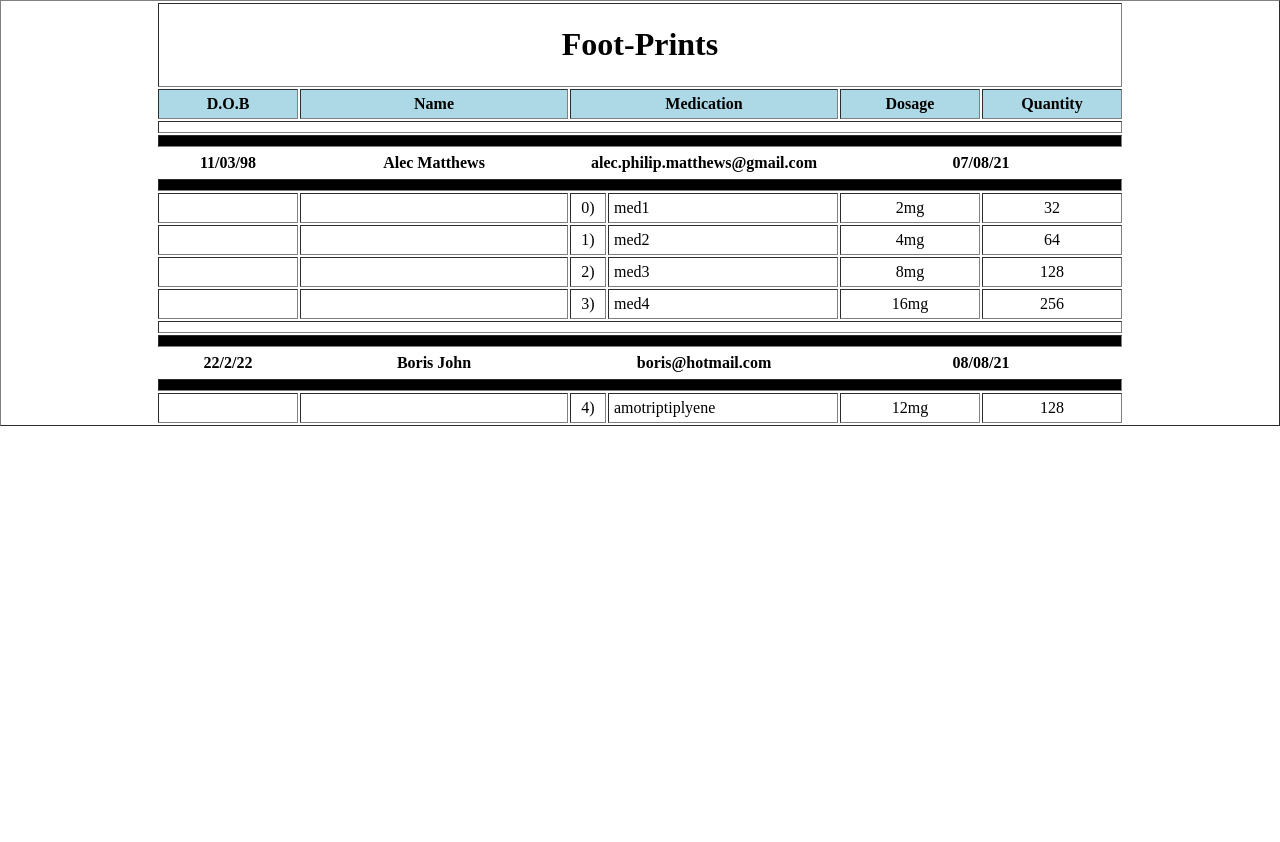
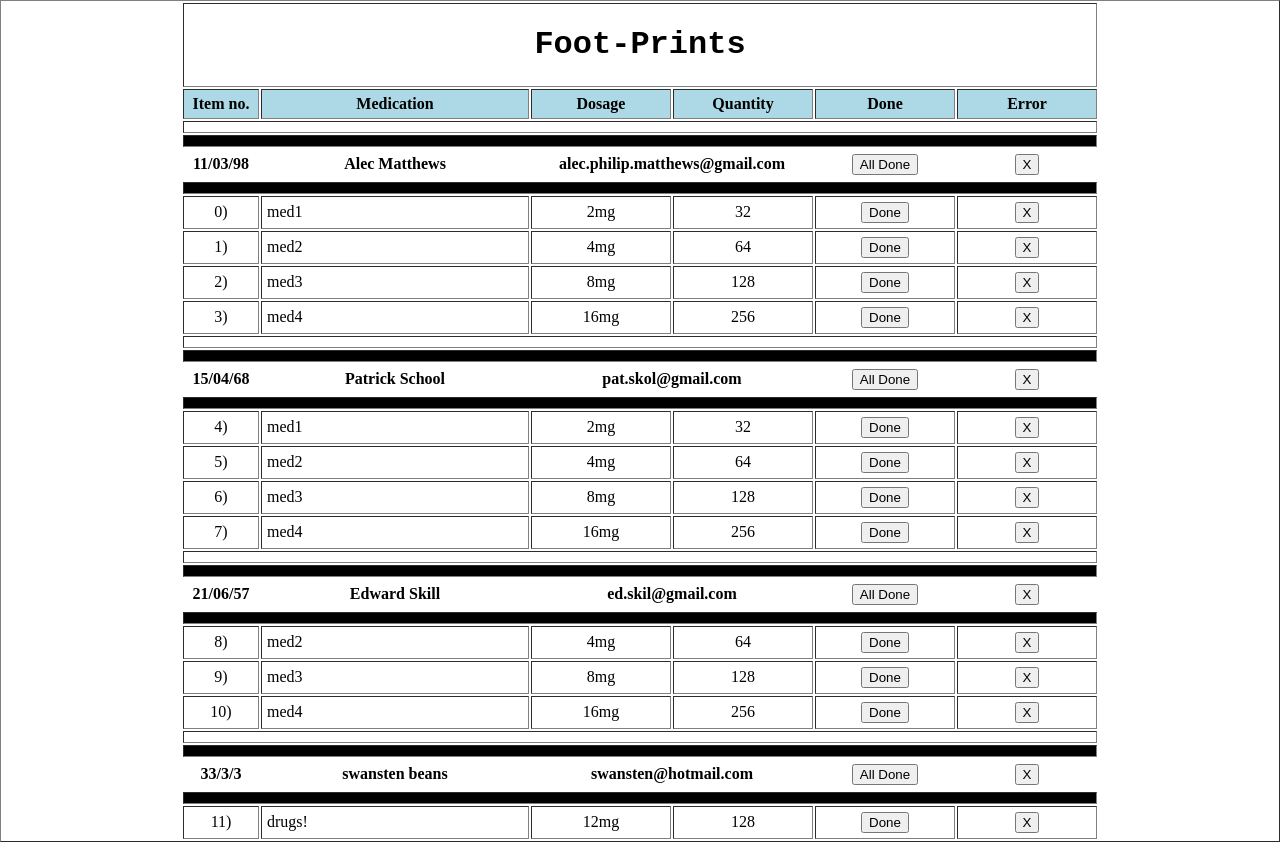
Before and after one commit to mattalec/Foot-Prints, a Flask app: page / in a window 1280 px wide. Before the commit the page ends 426 px from the top, so only its background shows below. Run offline with Flask 2, Linux system fonts and the light colour scheme.

Commit message:
added button

```diff
--- a/app.py
+++ b/app.py
@@ -5,8 +5,6 @@ from datetime import datetime
 import webbrowser
 
 app = Flask(__name__)
-
-
 
 # app.config['SQLALCHEMY_DATABASE_URI'] = 'sqlite:///test.db'
 # db = SQLAlchemy(app)
@@ -47,7 +45,8 @@ def index():
 
 @app.route('/delete/<int:id>')
 def delete(id):
-	task_to_delete = Todo.query.get_or_404(id)
+	task_to_delete = Todo.quem
+	y.get_or_404(id)
 
 	try:
 		db.session.delete(task_to_delete)
--- a/scripts.csv
+++ b/scripts.csv
@@ -1,6 +1,13 @@
 dob,full_name,email,medication,dosage,quantity,date
 11/03/98,Alec Matthews,alec.philip.matthews@gmail.com,med1,2mg,32,07/08/21
-11/03/98,Alec Matthews,alec.philip.matthews@gmail.com,med2,4mg,64,08/08/21
-11/03/98,Alec Matthews,alec.philip.matthews@gmail.com,med3,8mg,128,09/08/21
-11/03/98,Alec Matthews,alec.philip.matthews@gmail.com,med4,16mg,256,10/08/21
-22/2/22,Boris John,boris@hotmail.com,amotriptiplyene,12mg,128,08/08/21
+11/03/98,Alec Matthews,alec.philip.matthews@gmail.com,med2,4mg,64,07/08/21
+11/03/98,Alec Matthews,alec.philip.matthews@gmail.com,med3,8mg,128,07/08/21
+11/03/98,Alec Matthews,alec.philip.matthews@gmail.com,med4,16mg,256,07/08/21
+15/04/68,Patrick School,pat.skol@gmail.com,med1,2mg,32,08/08/21
+15/04/68,Patrick School,pat.skol@gmail.com,med2,4mg,64,08/08/21
+15/04/68,Patrick School,pat.skol@gmail.com,med3,8mg,128,08/08/21
+15/04/68,Patrick School,pat.skol@gmail.com,med4,16mg,256,08/08/21
+21/06/57,Edward Skill,ed.skil@gmail.com,med2,4mg,64,08/08/21
+21/06/57,Edward Skill,ed.skil@gmail.com,med3,8mg,128,08/08/21
+21/06/57,Edward Skill,ed.skil@gmail.com,med4,16mg,256,08/08/21
+33/3/3,swansten beans,swansten@hotmail.com,drugs!,12mg,128,20/08/21
--- a/static/css/main.css
+++ b/static/css/main.css
@@ -15,6 +15,10 @@ td {
 	padding: 5px;
 }
 
+h1 {
+	font-family: 'Courier New', Courier, monospace;
+}
+
 .small {
 	height: 100%;
 	width: 10vw;
@@ -22,12 +26,30 @@ td {
 
 .smaller {
 	height: 100%;
-	width: 3vh;
+	width: 5vw;
 }
 
 .big {
 	height: 100%;
 	width: 20vw;
+}
+.success-buton {
+	display: block;
+	width: 100%;
+	border: none;
+	background-color: #04AA6D;
+	padding: 14px 28px;
+	font-size: 16px;
+	cursor: pointer;
+	text-align: center;
+}
+.err-button {
+	width: 100%;
+	height: 100%
+}
+
+.error-options {
+	display: none;
 }
 
 #table-head td {
--- /dev/null
+++ b/static/javascript/index.js
@@ -0,0 +1,36 @@
+function ErrButton() {
+
+    var x = document.getElementsByClassName('col-change');
+    for (var i = 0; i < x.length; i++) {
+        x.item(i).colSpan = '10';
+    }
+
+    var y = document.getElementsByClassName('error-options');
+    for (var i = 0; i < y.length; i++) {
+        y.item(i).style.display = 'table-cell';
+    }
+
+    console.log('ErrButton()');
+
+    // document.getElementById('footprints').colSpan = '6';
+    // document.getElementById('break').colSpan = '6';
+    // document.getElementById('break-blank').colSpan = '6';
+}
+
+function AddDone() {
+    pass;
+}
+
+// function OnLoad() {
+//     var x = document.getElementsByClassName('col-change');
+//     for (var i = 0; i < x.length; i++) {
+//         x.item(i).colSpan = '6';
+//     }
+
+//     var y = document.getElementsByClassName('error-options');
+//     for (var i = 0; i < x.length; i++) {
+//         y.item(i).style.display = 'none';
+//     }
+// }
+
+console.log('hello');
--- a/templates/base.html
+++ b/templates/base.html
@@ -5,9 +5,10 @@
         <title>Document</title>
         <meta name="viewport" content="width=device-width, initial-scale=1">
         <link rel="stylesheet" href="{{ url_for('static', filename='css/main.css') }}">
+        <script src="{{ url_for('static', filename='javascript/index.js') }}"></script>
         {% block head %}{% endblock %}
     </head>
-    <body>
+    <body onload='OnLoad()'>
       {% block body %}{% endblock %}
     </body>
 </html>
--- a/templates/index.html
+++ b/templates/index.html
@@ -21,61 +21,74 @@
 
 		{% else %}
 
-			<th colspan="8"><h1>Foot-Prints</h1></th>
+			<th id='footprints' class='col-change' colspan="10"><h1>Foot-Prints</h1></th>
 			<tr id='table-head'>
-				<td class='small' id='dob'>D.O.B</td>
-				<td class='big' id='name'>Name</td>
-				<td class='big' id='medication' colspan='2'>Medication</td>
+				<td class='smaller' id='dob'>Item no.</td>
+				<td class='big' id='name'>Medication</td>
 				<td class='small' id='dosage'>Dosage</td>
 				<td class='small' id='quantity'>Quantity</td>
-				<!--<td class='small' id='date'>Date</td>
 				<td class='small' id='success'>Done</td>
-				<td class='small' id='error'>Error</td>-->
+				<td class='small' id='error'>Error</td>
+				<td class='smaller error-options'>early</td>
+				<td class='smaller error-options'>never requested</td>
+				<td class='smaller error-options'>not pt</td>
+				<td class='smaller error-options'>dose never requested</td>
+				<td class='smaller error-options'>adverse reactions</td>
 			</tr>
 
 			{% for script in scripts %}
 
-				{# if new patient add header #}
+				{# if first new name #}
 				{% if loop.index0 == 0 %}
-					<tr id='break-blank'><td colspan='8'></td></tr>
-					<tr id='break'><td colspan='8'></td></tr>
+					<tr id='break-blank' ><td class='col-change' colspan='10'></td></tr>
+					<tr id='break'><td class='col-change' colspan='10'></td></tr>
 					<tr id='first-row'>
 						<td>{{script[1].dob}}</td>
 						<td>{{script[1].full_name}}</td>
 						<td class='email' colspan='2'>{{script[1].email}}</td>
-						<td colspan='2'>{{script[1].date}}</td>
-						<!--<td class='small' id='success-button'><button/>All Done</td>
-						<td class='small' id='error-button'><button/>X</td>	-->
+						<!--<td>Requested: {{script[1].date}}</td>-->
+						<td class='small'><div class='success-button'><input type='button' class='success-button' value='All Done'/></div></td>
+						<td class='small'><input type='button' class='error-button' onclick='ErrButton()' value='X'></td>
+						<td class='smaller error-options'><input type='checkbox'></td>
+						<td class='smaller error-options'><input type='checkbox'></td>
+						<td class='smaller error-options'><input type='checkbox'></td>
+						<td class='smaller error-options'><input type='checkbox'></td>
 					</tr>
-					<tr id='break'><td colspan='8'></td></tr>
+					<tr id='break'><td class='col-change' colspan='10'></td></tr>
 
 				{% elif (script[1].full_name != scripts[script[0]-1][1].full_name) or (script[1].dob != scripts[script[0]-1][1].dob) %}
-
-					<tr id='break-blank'><td colspan='8'></td></tr>
-					<tr id='break'><td colspan='8'></td></tr>
+				{# if not first new name #}
+					<tr id='break-blank'><td class='col-change' colspan='10'></td></tr>
+					<tr id='break'><td class='col-change' colspan='10'></td></tr>
 					<tr id='first-row'>
 						<td>{{script[1].dob}}</td>
 						<td>{{script[1].full_name}}</td>
 						<td class='email' colspan='2'>{{script[1].email}}</td>
-						<td colspan='2'>{{script[1].date}}</td>
-						<!--td class='small' id='success-button'><button/>All Done</td>
-						<td class='small' id='error-button'><button/>X</td>-->
+						<!--<td>Requested: {{script[1].date}}</td>-->
+						<td class='small'><div class='success-button'><input type='button' class='success-button' value='All Done'/></div></td>
+						<td class='small'><input type='button' class='error-button' value='X'></td>
+						<td class='smaller error-options'><input type='checkbox'></td>
+						<td class='smaller error-options'><input type='checkbox'></td>
+						<td class='smaller error-options'><input type='checkbox'></td>
+						<td class='smaller error-options'><input type='checkbox'></td>
 					</tr>
-					<tr id='break'><td colspan='8'></td></tr>
+					<tr id='break'><td class='col-change' colspan='10'></td></tr>
+
 				{% endif %}
 
 
 				{# load prescriptions #}
 				<tr>
-					<td></td>
-					<td></td>
 					<td class='smaller'>{{ script[0] }})</td>
 					<td class='medication'>{{ script[1].medication }}</td>
 					<td>{{ script[1].dosage }}</td>
 					<td>{{ script[1].quantity }}</td>
-					<!--<td>{{ script[1].date }}</td>
-					<td class='small' id='success-button'><button/>Done</td>
-					<td class='small' id='error-button'><button/>X</td>-->
+					<td class='small'><input type='button' class='success-button' value='Done'/></td>
+					<td class='small'><input type='button' class='error-button' value='X'/></td>
+					<td class='smaller error-options'><input type='checkbox'></td>
+					<td class='smaller error-options'><input type='checkbox'></td>
+					<td class='smaller error-options'><input type='checkbox'></td>
+					<td class='smaller error-options'><input type='checkbox'></td>
 				</tr>
 
 		{% endfor %}
```
Also changed, not shown: prescriptions.csv (+10 -3 lines), 1 other file.
